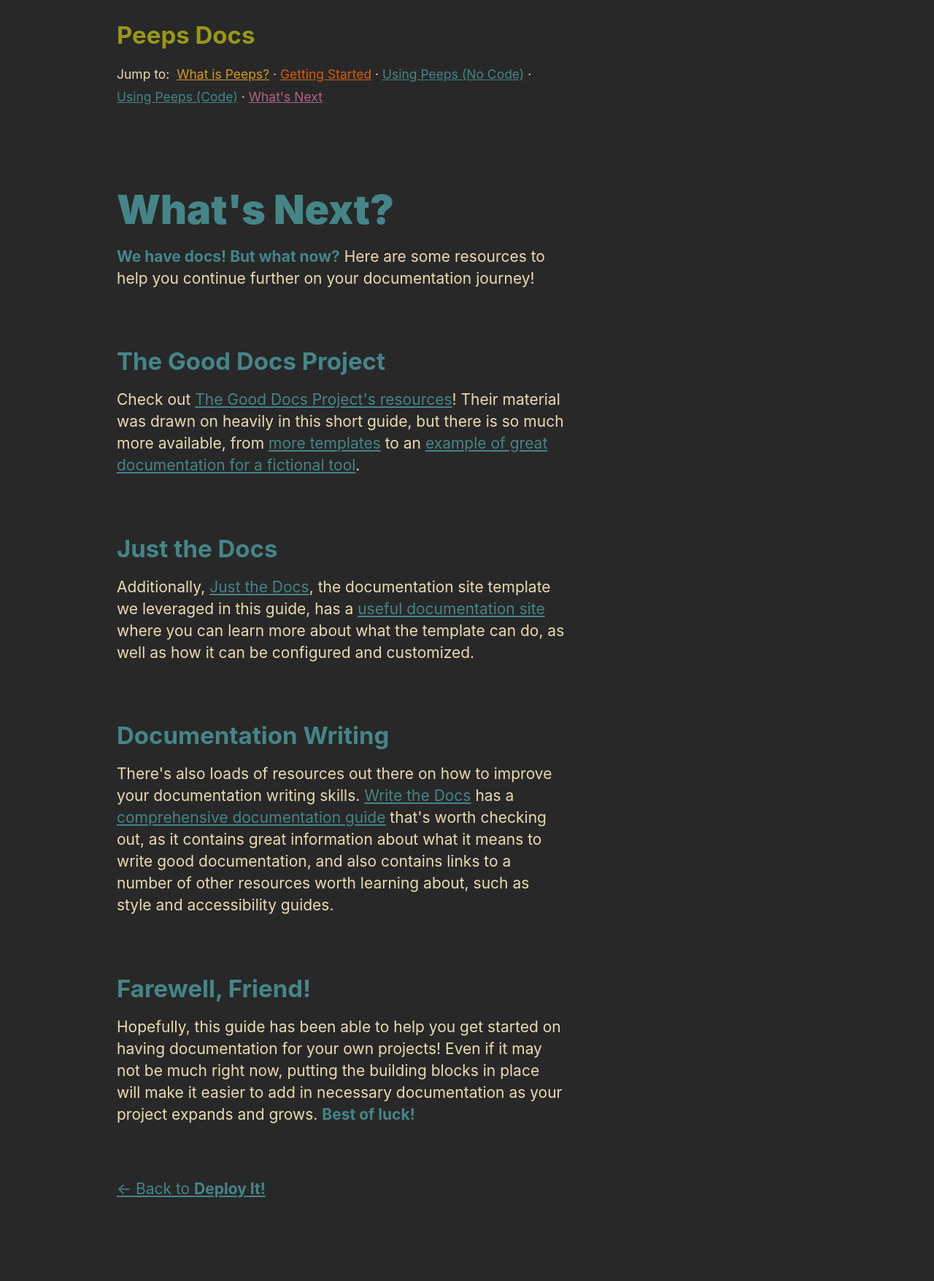
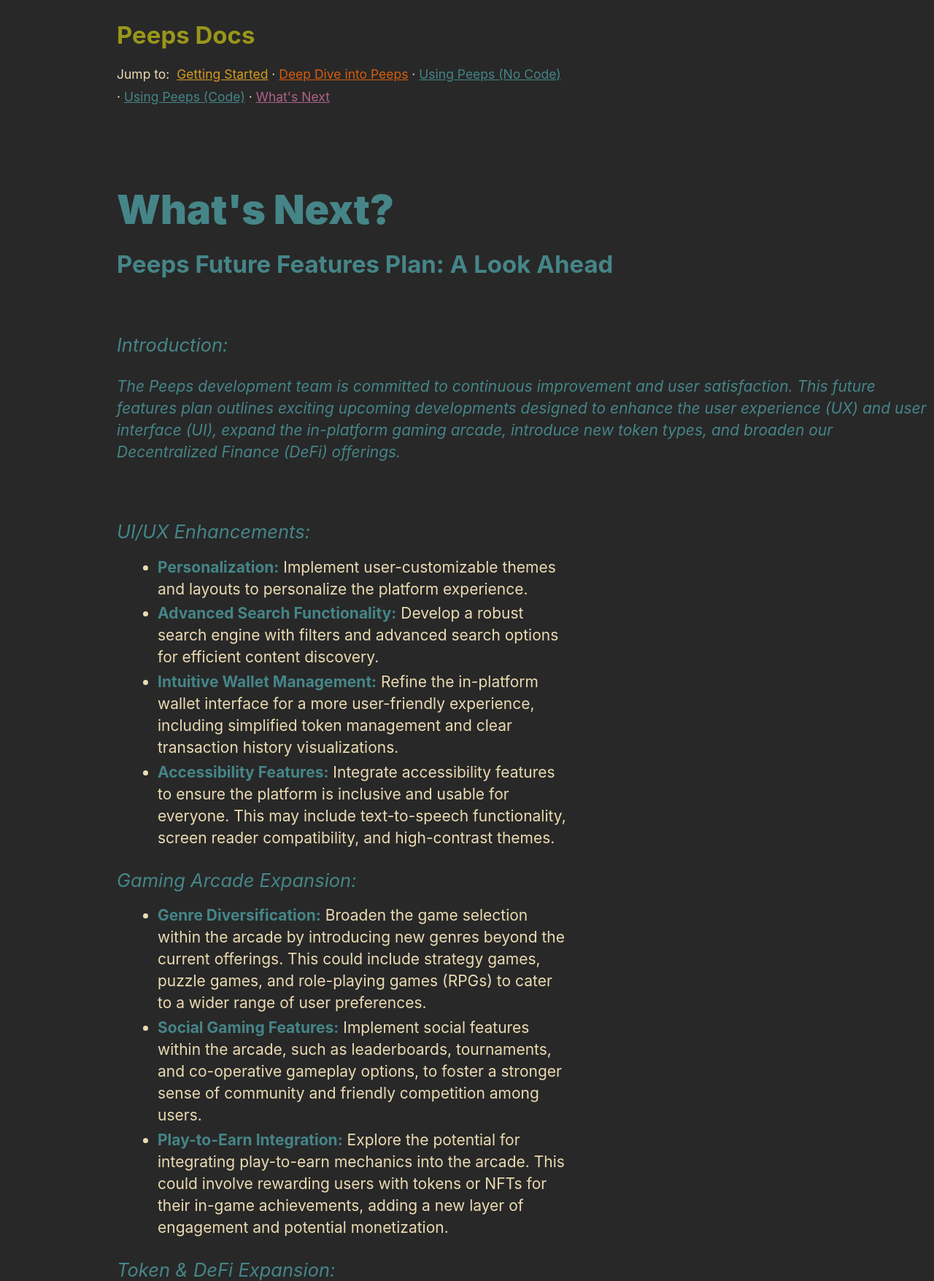
Before and after one commit to DMitong/peeps-docs, a plain HTML site: page whats-next/index.html in a window 1280 px wide. Shown: the top 1756 px of the page at 73% size. Before the commit the page ends 1689 px from the top, so only its background shows below. Drawn offline with Linux system fonts and the light colour scheme; a web font is replaced by a local one.

Commit message:
updated docs

```diff
--- a/whats-next/index.html
+++ b/whats-next/index.html
@@ -29,8 +29,8 @@
         <h2><a href="/" style="text-decoration: none; color: #98971a">Peeps Docs</a></h2>
         <section style="padding-top: 0rem;">
             <p><small>Jump to:&nbsp;
-                <a href="/the-essentials" style="color: #d79921">What is Peeps?</a> ·
-                <a href="/dive-deeper" style="color: #d65d0e">Getting Started</a> ·
+                <a href="/introduction" style="color: #d79921">Getting Started</a> ·
+                <a href="/dive-deeper" style="color: #d65d0e">Deep Dive into Peeps</a> ·
                 <a href="/use-it" style="color: #458588">Using Peeps (No Code)</a> ·
                 <a href="/deploy-it" style="color: #458588">Using Peeps (Code)</a> ·
                 <a href="/whats-next" style="color: #b16286">What's Next</a>
@@ -40,31 +40,48 @@
         <!-- Page Title -->
         <section>
             <h1>What's Next?</h1>
-            <p><b>We have docs! But what now?</b> Here are some resources to help you continue further on your documentation journey!</p>
+            <h2>Peeps Future Features Plan: A Look Ahead</h2>
         </section>
 
-        <!-- TGDP Resources -->
+        <!-- Introduction -->
         <section>
-            <h2>The Good Docs Project</h2>
-            <p>Check out <a href="https://thegooddocsproject.dev">The Good Docs Project's resources</a>! Their material was drawn on heavily in this short guide, but there is so much more available, from <a href="https://gitlab.com/tgdp/templates">more templates</a> to an <a href="https://docs-chronologue.netlify.app/">example of great documentation for a fictional tool</a>.</p>
+            <h3>Introduction:<h3>
+                <p>The Peeps development team is committed to continuous improvement and user satisfaction. This future features plan outlines exciting upcoming developments designed to enhance the user experience (UX) and user interface (UI), expand the in-platform gaming arcade, introduce new token types, and broaden our Decentralized Finance (DeFi) offerings.</p>
         </section>
 
-        <!-- Just the Docs Resources-->
         <section>
-            <h2>Just the Docs</h2>
-            <p>Additionally, <a href="https://github.com/just-the-docs/just-the-docs">Just the Docs</a>, the documentation site template we leveraged in this guide, has a <a href="https://just-the-docs.github.io/just-the-docs/">useful documentation site</a> where you can learn more about what the template can do, as well as how it can be configured and customized.</p>
-        </section>
+            <h3>UI/UX Enhancements:</h3>
+            <ul>
+            <li><b>Personalization:</b>  Implement user-customizable themes and layouts to personalize the platform experience.
+            <li><b>Advanced Search Functionality:</b>  Develop a robust search engine with filters and advanced search options for efficient content discovery.
+            <li><b>Intuitive Wallet Management:</b>  Refine the in-platform wallet interface for a more user-friendly experience, including simplified token management and clear transaction history visualizations.
+            <li><b>Accessibility Features:</b> Integrate accessibility features to ensure the platform is inclusive and usable for everyone. This may include text-to-speech functionality, screen reader compatibility, and high-contrast themes.
+            </ul>
 
-        <!-- Documentation Writing Resources -->
-        <section>
-            <h2>Documentation Writing</h2>
-            <p>There's also loads of resources out there on how to improve your documentation writing skills. <a href="https://writethedocs.org">Write the Docs</a> has a <a href="https://www.writethedocs.org/guide/">comprehensive documentation guide</a> that's worth checking out, as it contains great information about what it means to write good documentation, and also contains links to a number of other resources worth learning about, such as style and accessibility guides.</p>
-        </section>
+            <h3>Gaming Arcade Expansion:</h3>
+            <ul>
+            <li><b>Genre Diversification:</b> Broaden the game selection within the arcade by introducing new genres beyond the current offerings. This could include strategy games, puzzle games, and role-playing games (RPGs) to cater to a wider range of user preferences.
+            <li><b>Social Gaming Features:</b> Implement social features within the arcade, such as leaderboards, tournaments, and co-operative gameplay options, to foster a stronger sense of community and friendly competition among users.
+            <li><b>Play-to-Earn Integration:</b> Explore the potential for integrating play-to-earn mechanics into the arcade. This could involve rewarding users with tokens or NFTs for their in-game achievements, adding a new layer of engagement and potential monetization.
+            </ul>
+            <h3>Token & DeFi Expansion:</h3>
+            <ul>
+            <li><b>New Token Types:</b> Introduce new token types beyond the platform's primary utility token. This could include governance tokens allowing users to participate in platform decision-making, or creator-specific tokens enabling direct fan support for individual content creators.
+            <li><b>Advanced DeFi Tools:</b> Integrate more sophisticated DeFi tools within the platform's wallet. This could encompass features like staking, liquidity pools, and lending/borrowing functionalities, allowing users to earn passive income on their holdings and engage in more complex DeFi activities directly through the platform.
+            <li><b>Fiat On-Ramp and Off-Ramp:</b> Develop functionalities for users to easily convert between fiat currencies (traditional government-issued money) and cryptocurrencies within the platform. This would remove barriers to entry for new users unfamiliar with cryptocurrency exchanges and make it easier for users to cash out their earnings.  (Note: Implementing fiat on-ramps and off-ramps may require regulatory considerations depending on your location).
+            </ul>
 
-        <!-- Farewell -->
-        <section>
-            <h2>Farewell, Friend!</h2>
-            <p>Hopefully, this guide has been able to help you get started on having documentation for your own projects! Even if it may not be much right now, putting the building blocks in place will make it easier to add in necessary documentation as your project expands and grows. <b>Best of luck!</b></p>
+            <h3>Conclusion:</h3>
+
+            <p>This future features plan highlights our dedication to providing a best-in-class social media experience with a focus on security, innovation, and user-centric design. By implementing these improvements, Peeps will continue to attract and retain users, solidify its position at the forefront of social media evolution, and empower users to explore the full potential of the web3 landscape.</p>
+
+            <h3>Additional Notes:</h3>
+
+            <p><small>1. This plan is a roadmap, and the order of implementation may be subject to change based on user feedback and development priorities.</small></p>
+            <p><small>2. The specific details and functionalities of each feature will be further refined through user research and testing.</small></p>
+            <p><small>3. We will keep our community informed about upcoming developments through regular platform announcements and updates.</small></p>
+
+            <p>We are excited to embark on this journey with you and build the future of social media together! </p>
         </section>
 
         <!-- Navigation -->
```
Also changed, not shown: deploy-it/index.html (+2 -2 lines), dive-deeper/index.html (+3 -3 lines), index.html (+2 -2 lines), introduction/index.html (+1 -1 lines), use-it/index.html (+2 -2 lines), 1 other file.
